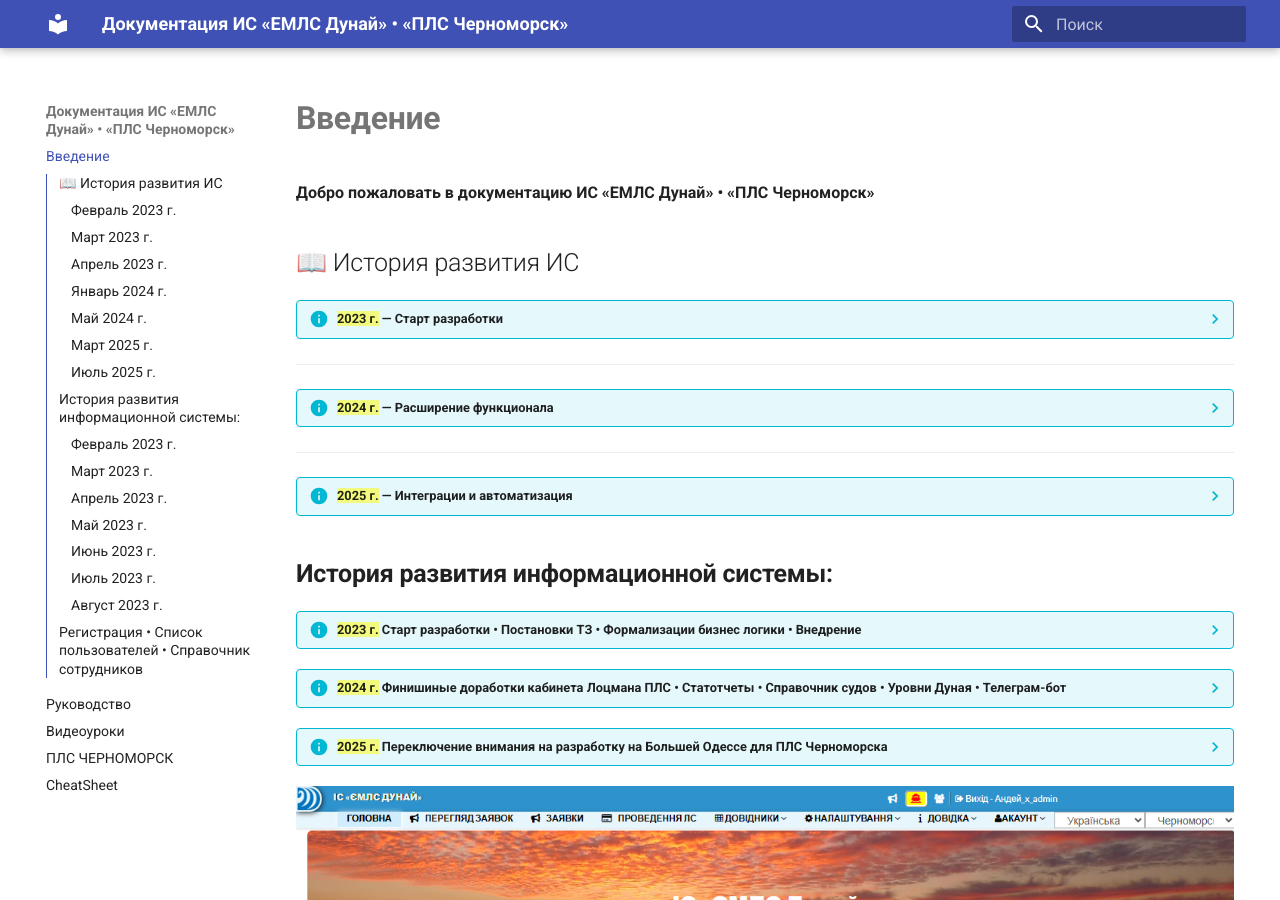
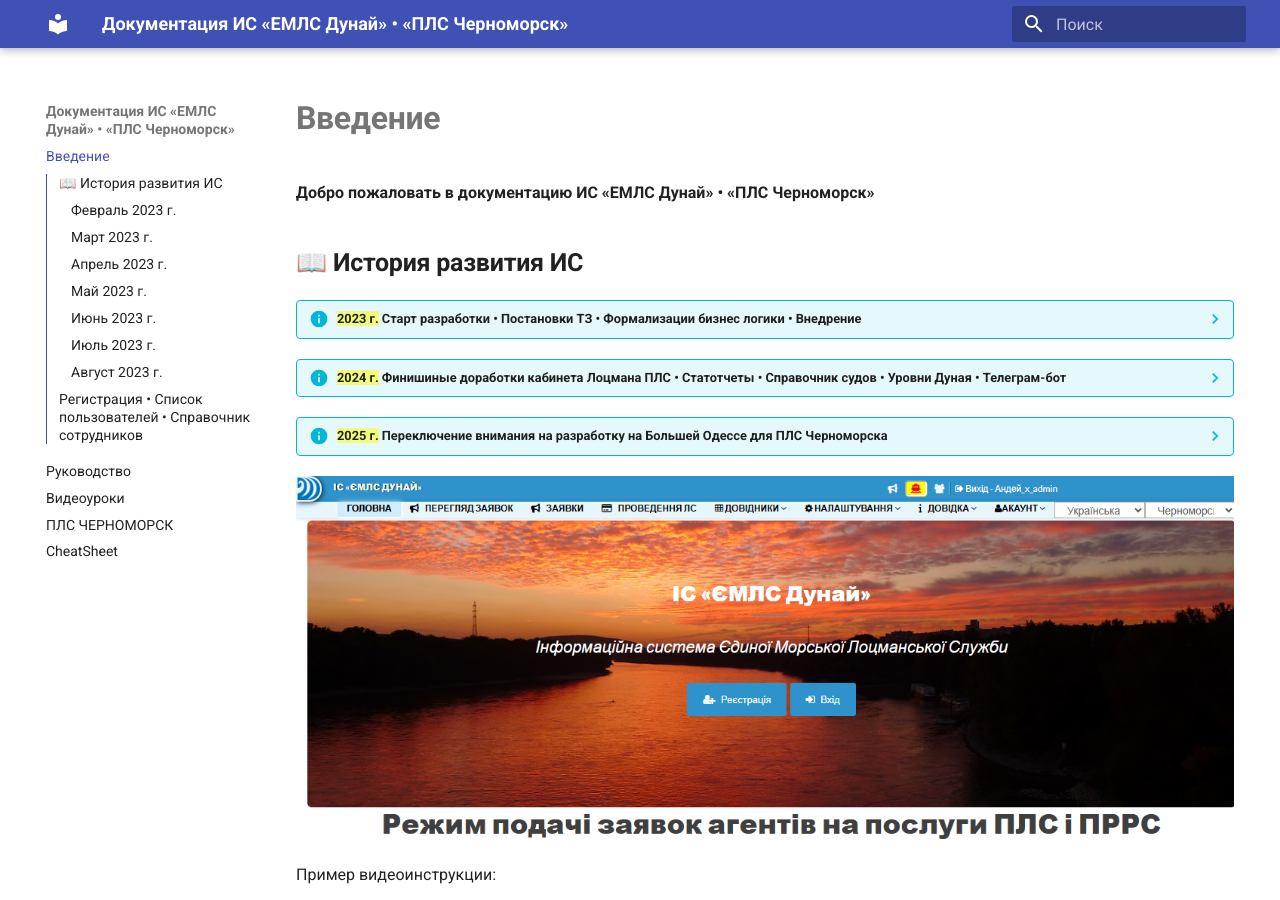
Before and after one commit to vvxsoni/Danube_help, an MkDocs documentation site: the page built from docs/index.md, in a window 1280 px wide and 900 px high. Built offline with MkDocs 1.6.1 and Material for MkDocs 9.7.7, drawn with Linux system fonts in a browser that asks for light colours; some of the changed lines change nothing that is shown.

Commit message:
август 2023

```diff
--- a/docs/index.md
+++ b/docs/index.md
@@ -1,7 +1,7 @@
 # **Введение**
 
 **Добро пожаловать в документацию ИС «ЕМЛС Дунай» • «ПЛС Черноморск»**
-
+<!--
 ## 📖 История развития ИС
 
 ??? info "==**2023 г.**== — Старт разработки"
@@ -60,10 +60,10 @@
     ### ==**Июль 2025 г.**==
 
     1. Автоматическая генерация отчётов в PDF
-    2. Новый интерфейс панели администратора
+    2. Новый интерфейс панели администратора   -->
 
 
-## **История развития информационной системы:**
+## **📖 История развития ИС**
 ??? info "==**2023 г.**== Старт разработки • Постановки ТЗ • Формализации бизнес логики • Внедрение"
     ### ==**Февраль 2023 г.**==
 
@@ -76,11 +76,13 @@
 
     1. Разработка ТЗ (21 стр.) 18 пунктов.
     2. Обозначены основные требования:
+
         1. Должен быть прототипом существующей **ИС VTMIS Odessa**
         2. Журнал заявок агентов
         3. Справочники судов, агентов, портов, причалов
         4. Журнал квитанций ЛС
         5. Таймшит рабочего времени ЛС
+
     3. В ТЗ подробно расписаны функции со скриншотами по аналогии как сделано в **ИС VTMIS Odessa**
 
     ---
@@ -89,6 +91,7 @@
 
     1. **danube.pp.ua** - создан домен
     2. Разработан функционал регистрации на сайте с восстановлением паролей, активацией пользователей
+
        1. Разграничение прав доступа пользователей на сайте
        2. Справочник пользователей
        3. Справочник сотрудников
@@ -104,6 +107,7 @@
     3. Привязка пользователей сайта к агентским компаниям
     4. Отработка алгоритмов активации, деактивации и удаления пользователей и агентов с учетом наличия связанных таблиц в базе данных. Запрет на удаления пользователя при наличии связки с агентом или группой
     5. Справочник стран
+
         1. На форме ввода привязка города к странам - взаимосвязанные списки
 
     ---
@@ -153,7 +157,16 @@
 
     ### ==**Август 2023 г.**==
 
-    1. первая версия режима **«Распределение лоцманов»** - встреча с пользователями!)))
+    1. Первая версия режима **«Распределение лоцманов»** - встреча с пользователями!
+    2. Попытка опытной эксплуатации
+    3. Сортировка по портам от устья реки Дунай
+    4. Обязательные ПЯТЬ портов: Вилково,Килия,Измаил,Чатал,Рени
+    5. Счетчики заявок в каждом портопункте
+    6. Автоматическая подсветка лоцмана во всех заявках при наведении
+    7. Список агентов
+    8. Список перетаскиваемых лоцманов - Блок 2
+    9. Инструмент для поиска лоцмана в блоке 2
+    10. Инструмент для поиска лоцмана во всей таблице распределения лоцманов
 
 ??? info "==**2024 г.**== Финишиные доработки кабинета Лоцмана ПЛС • Статотчеты • Справочник судов • Уровни Дуная • Телеграм-бот  "
 
```
